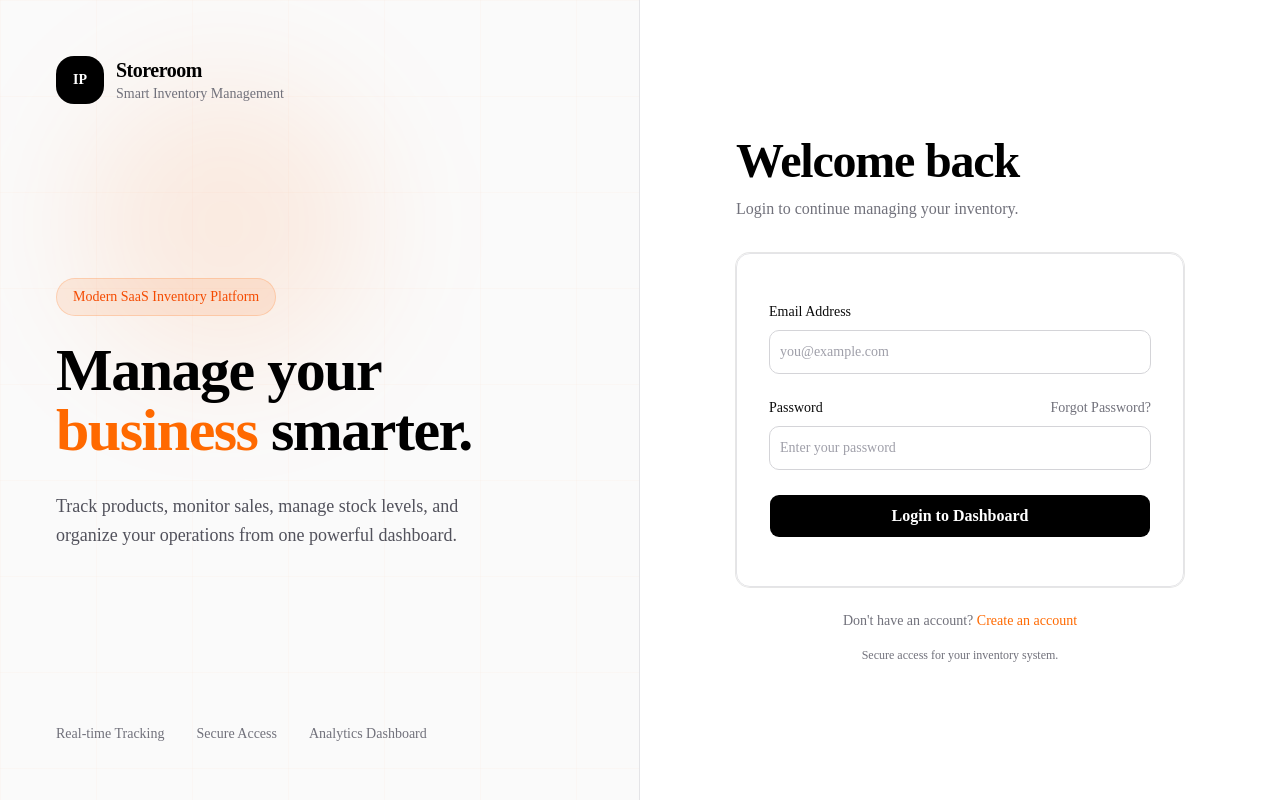
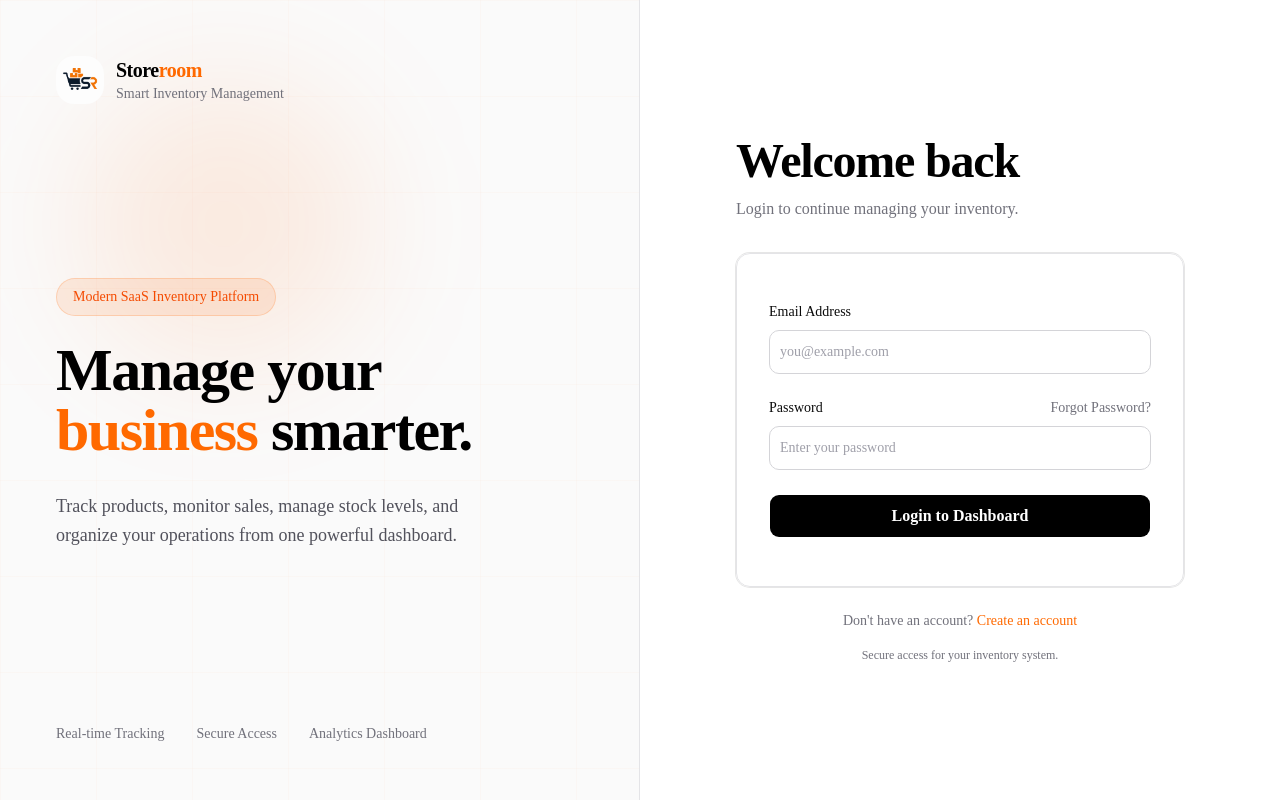
Before and after one commit to CodeHumps001/storeroom-frontend, a Next.js app in the folder storeroom/: page /login in a window 1280 px wide. Built offline with nearby package versions, Linux system fonts and the light colour scheme; no server answers.

Commit message:
pos page

```diff
--- a/storeroom/src/app/(auth)/login/page.tsx
+++ b/storeroom/src/app/(auth)/login/page.tsx
@@ -9,6 +9,7 @@ import { Card, CardContent } from "@/components/ui/card";
 import { Input } from "@/components/ui/input";
 import { Label } from "@/components/ui/label";
 import { Button } from "@/components/ui/button";
+import Image from "next/image";
 
 export default function LoginPage() {
   const [email, setEmail] = useState<string>("");
@@ -50,28 +51,19 @@ export default function LoginPage() {
           <div className="relative flex flex-1 flex-col justify-between p-14">
             {/* LOGO */}
             <div className="flex items-center gap-3">
-              <div
-                className="
-                  flex
-                  h-12
-                  w-12
-                  items-center
-                  justify-center
-                  rounded-2xl
-                  bg-black
-                  text-sm
-                  font-bold
-                  text-white
-                  dark:bg-white
-                  dark:text-black
-                "
-              >
-                IP
+              <div className="relative h-12 w-12 overflow-hidden rounded-2xl">
+                <Image
+                  src="/logo.png"
+                  alt="Storeroom Logo"
+                  fill
+                  className="object-cover"
+                />
               </div>
-
               <div>
-                <h1 className="text-xl font-bold tracking-tight">Storeroom</h1>
-
+                <h1 className="text-xl font-bold tracking-tight">
+                  <span className="text-black dark:text-white">Store</span>
+                  <span className="text-orange-500">room</span>
+                </h1>
                 <p className="text-sm text-zinc-500 dark:text-zinc-400">
                   Smart Inventory Management
                 </p>
@@ -133,9 +125,7 @@ export default function LoginPage() {
               <p className="text-zinc-500 dark:text-zinc-400">
                 Real-time Tracking
               </p>
-
               <p className="text-zinc-500 dark:text-zinc-400">Secure Access</p>
-
               <p className="text-zinc-500 dark:text-zinc-400">
                 Analytics Dashboard
               </p>
@@ -157,28 +147,19 @@ export default function LoginPage() {
           <div className="w-full max-w-md">
             {/* MOBILE LOGO */}
             <div className="mb-10 flex items-center gap-3 lg:hidden">
-              <div
-                className="
-                  flex
-                  h-11
-                  w-11
-                  items-center
-                  justify-center
-                  rounded-2xl
-                  bg-black
-                  text-sm
-                  font-bold
-                  text-white
-                  dark:bg-white
-                  dark:text-black
-                "
-              >
-                IP
+              <div className="relative h-11 w-11 overflow-hidden rounded-2xl">
+                <Image
+                  src="/logo.png"
+                  alt="Storeroom Logo"
+                  fill
+                  className="object-cover"
+                />
               </div>
-
               <div>
-                <h1 className="text-lg font-bold">Storeroom</h1>
-
+                <h1 className="text-lg font-bold">
+                  <span className="text-black dark:text-white">Store</span>
+                  <span className="text-orange-500">room</span>
+                </h1>
                 <p className="text-sm text-zinc-500 dark:text-zinc-400">
                   Inventory Management
                 </p>
--- a/storeroom/src/app/(auth)/register/page.tsx
+++ b/storeroom/src/app/(auth)/register/page.tsx
@@ -2,6 +2,7 @@
 
 import { useState } from "react";
 import Link from "next/link";
+import Image from "next/image";
 
 import { Card, CardContent } from "@/components/ui/card";
 import { Input } from "@/components/ui/input";
@@ -166,11 +167,19 @@ export default function RegisterPage() {
 
           <div className="relative flex flex-1 flex-col justify-between p-14">
             <div className="flex items-center gap-3">
-              <div className="flex h-12 w-12 items-center justify-center rounded-2xl bg-black text-sm font-bold text-white dark:bg-white dark:text-black">
-                IP
+              <div className="relative h-12 w-12 overflow-hidden rounded-2xl">
+                <Image
+                  src="/logo.png"
+                  alt="Storeroom Logo"
+                  fill
+                  className="object-cover"
+                />
               </div>
               <div>
-                <h1 className="text-xl font-bold tracking-tight">Storeroom</h1>
+                <h1 className="text-xl font-bold tracking-tight">
+                  <span className="text-black dark:text-white">Store</span>
+                  <span className="text-orange-500">room</span>
+                </h1>
                 <p className="text-sm text-zinc-500 dark:text-zinc-400">
                   Smart Inventory Management
                 </p>
@@ -183,7 +192,7 @@ export default function RegisterPage() {
               </div>
               <h2 className="text-5xl font-black leading-[1.1] tracking-tight">
                 Get started with
-                <span className="text-orange-500"> InventoryPro</span>
+                <span className="text-orange-500"> Storeroom</span>
               </h2>
               <p className="mt-6 max-w-md text-base text-zinc-600 dark:text-zinc-400">
                 Join thousands of businesses managing their inventory
@@ -203,12 +212,20 @@ export default function RegisterPage() {
         <section className="flex items-center justify-center bg-white p-4 sm:p-6 dark:bg-black">
           <div className="w-full max-w-md">
             {/* Mobile Logo */}
-            <div className="mb-6 flex items-center justify-center gap-3 lg:hidden">
-              <div className="flex h-10 w-10 items-center justify-center rounded-xl bg-black text-sm font-bold text-white dark:bg-white dark:text-black">
-                IP
+            <div className="mb-6 flex items-center justify-start gap-3 lg:hidden">
+              <div className="relative h-10 w-10 overflow-hidden rounded-xl">
+                <Image
+                  src="/logo.png"
+                  alt="Storeroom Logo"
+                  fill
+                  className="object-cover"
+                />
               </div>
               <div>
-                <h1 className="text-lg font-bold">Storeroom</h1>
+                <h1 className="text-lg font-bold">
+                  <span className="text-black dark:text-white">Store</span>
+                  <span className="text-orange-500">room</span>
+                </h1>
                 <p className="text-xs text-zinc-500">Create Account</p>
               </div>
             </div>
```
Lines whose indentation alone changed are shown as unchanged.
